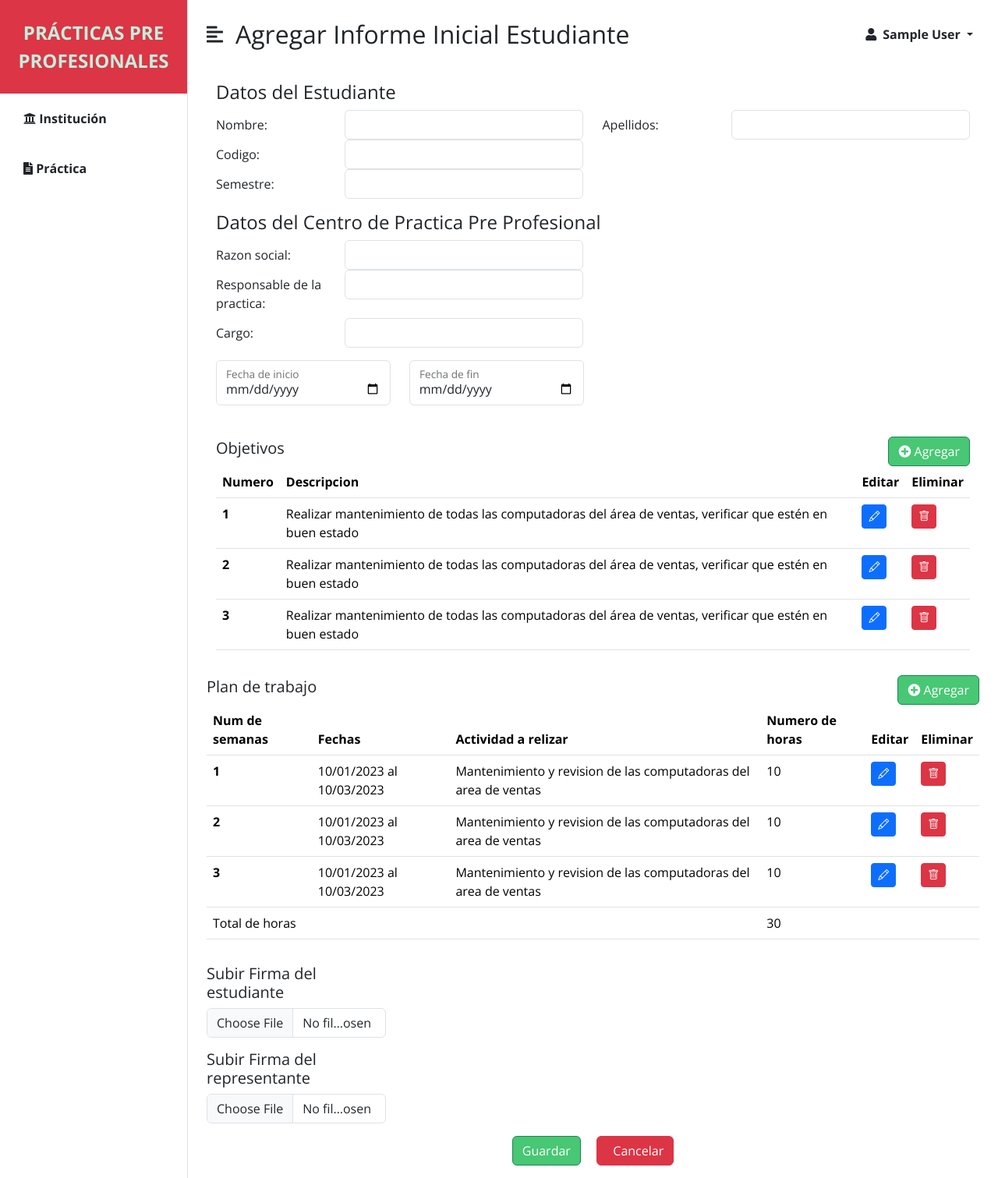
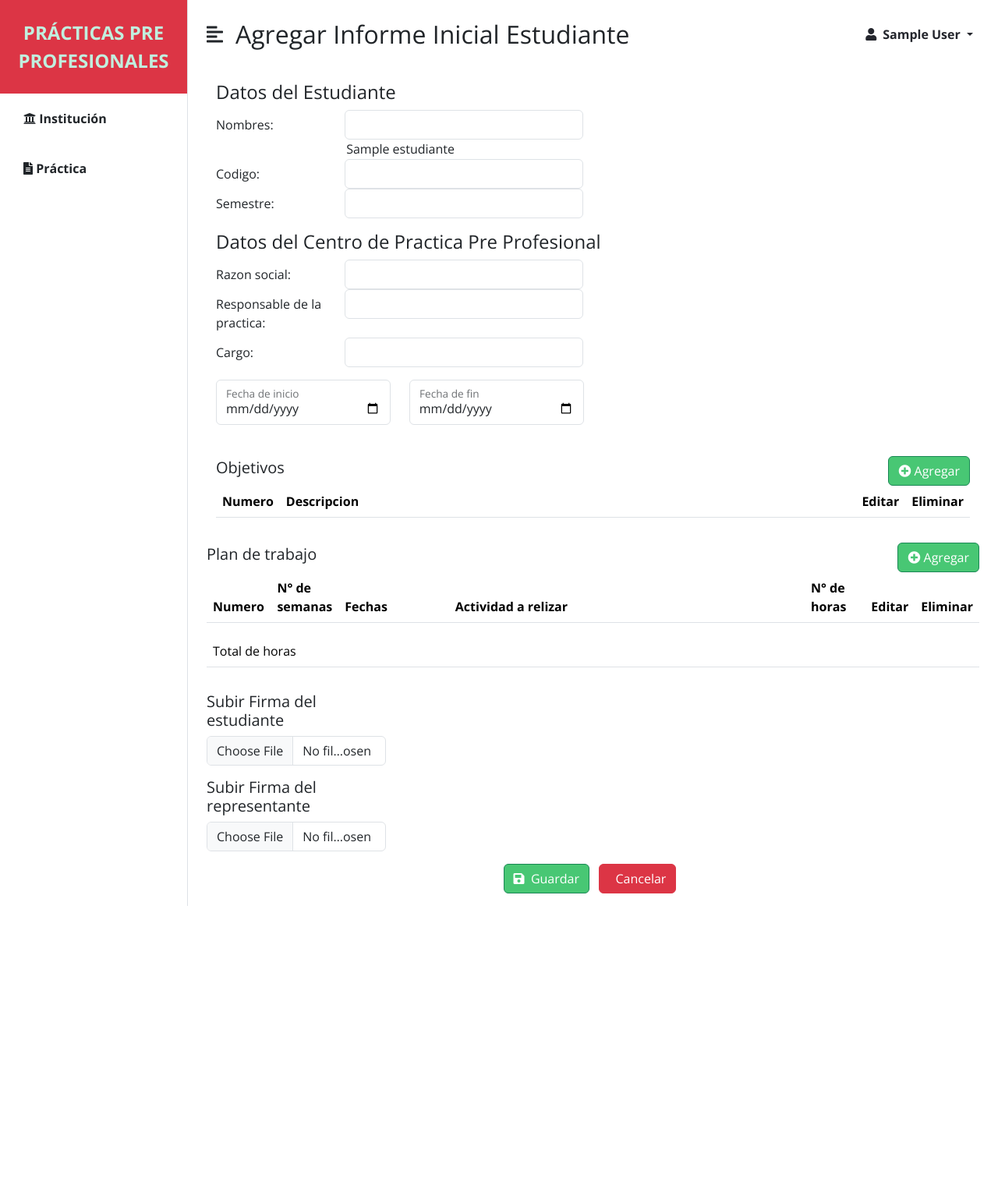
Before and after one commit to AngelAld/proyecto_calidad, a Flask app: template capaPresentacion/informe_inicial_es/templates/frm_agregar_informe_inicial_es.html in a window 1280 px wide. Shown: the whole page at 78% size. After the commit the page ends 1162 px from the top, so only its background shows below. Run offline with Flask 3, Linux system fonts and the light colour scheme; the visitor is signed in with stand-in values (Sample User, id 1); the template is opened without the code that fills it: most values are stand-ins (such as "Sample title", 1, 10 or a date in 2020); lists and menus that the app fills with data are empty; some libraries are stand-ins or nearby versions.

Commit message:
informe inicial es

```diff
--- a/capaPresentacion/informe_inicial_es/templates/mantenimiento_informe_inicial_es.html
+++ b/capaPresentacion/informe_inicial_es/templates/mantenimiento_informe_inicial_es.html
@@ -7,27 +7,29 @@
       <div class="col-12">
         <h4>Datos del Estudiante</h4>
         <form>
+
           <div class="form-group row">
-            <label for="nombre" class="col-sm-2 col-form-label">Nombre:</label>
+            <label for="nombres" class="col-sm-2 col-form-label">Nombres:</label>
             <div class="col-sm-4">
-              <input type="text" class="form-control" id="nombre">
-            </div>
-            <label for="apellidos" class="col-sm-2 col-form-label">Apellidos:</label>
-            <div class="col-sm-4">
-              <input type="text" class="form-control" id="apellidos">
+              <input type="text" class="form-control" id="nombres" readonly>
+              {% for estudiante in estudiante %}
+              <option value="{{ estudiante[0] }}">{{ estudiante[1] }}</option>
+              {% endfor %}
             </div>
           </div>
+
           <div class="form-group row">
             <label for="codigo" class="col-sm-2 col-form-label">Codigo:</label>
             <div class="col-sm-4">
-              <input type="text" class="form-control" id="codigo">
+              <input type="text" class="form-control" id="codigo" readonly>
               </select>
             </div>
           </div>
+
           <div class="form-group row">
             <label for="area" class="col-sm-2 col-form-label">Semestre:</label>
             <div class="col-sm-4">
-              <input type="text" class="form-control" id="semestre">
+              <input type="text" class="form-control" id="semestre" readonly>
               </select>
             </div>
           </div>
@@ -42,19 +44,19 @@
           <div class="form-group row">
             <label for="nombre_empresa" class="col-sm-2 col-form-label">Razon social:</label>
             <div class="col-sm-4">
-              <input type="text" class="form-control" id="razon_social">
+              <input type="text" class="form-control" id="razon_social" readonly>
             </div>
           </div>
           <div class="form-group row">
             <label for="nombre_empresa" class="col-sm-2 col-form-label">Responsable de la practica:</label>
             <div class="col-sm-4">
-              <input type="text" class="form-control" id="responsable_practica">
+              <input type="text" class="form-control" id="responsable_practica" readonly>
             </div>
           </div>
           <div class="form-group row">
             <label for="nombre_empresa" class="col-sm-2 col-form-label">Cargo:</label>
             <div class="col-sm-4">
-              <input type="text" class="form-control" id="cargo">
+              <input type="text" class="form-control" id="cargo" readonly>
             </div>
           </div>
         </form>
@@ -85,111 +87,142 @@
       </div>
   </div>
 
-
   <div class="row mt-3">
     <div class="col-12">
         <div class="d-flex justify-content-between align-items-center">
-            <h5>Objetivos</h5>
+            <h5 class="col-2">Objetivos</h5>
             <div>
-                <a href="#" class="btn btn-success"><i class="fas fa-plus-circle"></i>&nbsp;Agregar</a>
+                <a href="#" class="btn btn-success"><i class="fas fa-plus-circle" id="btnAgregarObjetivo"></i>&nbsp;Agregar</a>
             </div>
         </div>
           <form>
-              <table class="table">
+              <table class="table" id="tablaObjetivos">
                   <thead class="bg-light">
                       <tr>
-                          <th scope="col">Numero</th>
-                          <th scope="col">Descripcion</th>
-                          <th scope="col">Editar</th>
-                          <th scope="col">Eliminar</th>
+                          <th class="col-1">Numero</th>
+                          <th class="col-11">Descripcion</th>
+                          <th class="col-1 text-center">Editar</th>
+                          <th class="col-1 text-center">Eliminar</th>
                       </tr>
                   </thead>
                   <tbody>
-                      <tr>
-                          <th scope="row">1</th>
-                          <td>Realizar mantenimiento de todas las computadoras del área de ventas, verificar que estén en buen estado</td>
-                          <td><button class="btn btn-primary btn-sm"><i class="bi bi-pencil"></i></button></td>
-                          <td><button class="btn btn-danger btn-sm"><i class="bi bi-trash"></i></button></td>
-                      </tr>
-                      <tr>
-                          <th scope="row">2</th>
-                          <td>Realizar mantenimiento de todas las computadoras del área de ventas, verificar que estén en buen estado</td>
-                          <td><button class="btn btn-primary btn-sm"><i class="bi bi-pencil"></i></button></td>
-                          <td><button class="btn btn-danger btn-sm"><i class="bi bi-trash"></i></button></td>
-                      </tr>
-                      <tr>
-                          <th scope="row">3</th>
-                          <td>Realizar mantenimiento de todas las computadoras del área de ventas, verificar que estén en buen estado</td>
-                          <td><button class="btn btn-primary btn-sm"><i class="bi bi-pencil"></i></button></td>
-                          <td><button class="btn btn-danger btn-sm"><i class="bi bi-trash"></i></button></td>
-                      </tr>
+
                   </tbody>
               </table>
           </form>
       </div>
   </div>
 
+  <!--PARA EL BOTON AGREGAR OBJETIVO -->
+  <script>
+    document.getElementById("btnAgregarObjetivo").addEventListener("click", function (event) {
+      event.preventDefault()
 
-        </div>
+      const tablaObjetivos = document.getElementById("tablaObjetivos")
+      const numero = tablaObjetivos.rows.length
+
+      const nuevaFila = tablaObjetivos.insertRow()
+      const celdaNumero = nuevaFila.insertCell(0)
+      const celdaDescripcion = nuevaFila.insertCell(1)
+      const celdaEditar = nuevaFila.insertCell(2)
+      const celdaEliminar = nuevaFila.insertCell(3)
+
+      celdaNumero.textContent = numero;
+      celdaDescripcion.innerHTML = '<input type="text" class="form-control" />'
+      celdaEditar.innerHTML = '<button class="btn btn-primary btn-sm"><i class="bi bi-pencil"></i></button>'
+      celdaEliminar.innerHTML = '<button class="btn btn-danger btn-sm"><i class="bi bi-trash"></i></button>'
+    })
+  </script>
+
+
+  </div>
         <div class="row mt-3">
           <div class="col-12">
               <div class="d-flex justify-content-between align-items-center">
-                  <h5>Plan de trabajo</h5>
+                  <h5 class="col-2">Plan de trabajo</h5>
                   <div>
-                      <a href="#" class="btn btn-success"><i class="fas fa-plus-circle"></i>&nbsp;Agregar</a>
+                      <a href="#" class="btn btn-success"><i class="fas fa-plus-circle" id="btnAgregarPlan"></i>&nbsp;Agregar</a>
                   </div>
               </div>
         <form>
-          <table class="table">
+          <table class="table" id="tablaPlanTrabajo">
             <thead class="bg-light">
               <tr>
-                <th scope="col">Num de semanas</th>
-                <th scope="col">Fechas</th>
-                <th scope="col">Actividad a relizar</th>
-                <th scope="col">Numero de horas</th>
-                <th scope="col">Editar</th>
-                <th scope="col">Eliminar</th>
+                <th class="col-1">Numero</th>
+                <th class="col-1">N° de semanas</th>
+                <th class="col-2">Fechas</th>
+                <th class="col-7">Actividad a relizar</th>
+                <th class="col-1">N° de horas</th>
+                <th class="col-1 text-center">Editar</th>
+                <th class="col-1 text-center">Eliminar</th>
               </tr>
             </thead>
             <tbody>
-              <tr>
-                <th scope="row">1</th>
-                <td>10/01/2023 al 10/03/2023</td>
-                <td>Mantenimiento y revision de las computadoras del area de ventas</td>
-                <td>10</td>
-                <td><button class="btn btn-primary btn-sm"><i class="bi bi-pencil"></i></button></td>
-                <td><button class="btn btn-danger btn-sm"><i class="bi bi-trash"></i></button></td>
-              </tr>
-              <tr>
-                <th scope="row">2</th>
-                <td>10/01/2023 al 10/03/2023</td>
-                <td>Mantenimiento y revision de las computadoras del area de ventas</td>
-                <td>10</td>
-                <td><button class="btn btn-primary btn-sm"><i class="bi bi-pencil"></i></button></td>
-                <td><button class="btn btn-danger btn-sm"><i class="bi bi-trash"></i></button></td>
-              </tr>
-              <tr>
-                <th scope="row">3</th>
-                <td>10/01/2023 al 10/03/2023</td>
-                <td>Mantenimiento y revision de las computadoras del area de ventas</td>
-                <td>10</td>
-                <td><button class="btn btn-primary btn-sm"><i class="bi bi-pencil"></i></button></td>
-                <td><button class="btn btn-danger btn-sm"><i class="bi bi-trash"></i></button></td>
-              </tr>
-              <tr>
-                <td>Total de horas</td>
-                <td></td>
-                <td></td>
-                <td>30</td>
-                <td></td>
-                <td></td>
-              </tr>
+
             </tbody>
           </table>
         </form>
+        <table class="table">
+          <tfoot>
+            <tr id="filaTotalHoras">
+              <td class="col-1">Total de horas</td>
+              <td class="col-1" id="totalHoras"></td>
+            </tr>
+          </tfoot>
+        </table>
       </div>
-    </div>
+  </div>
 
+      <!--PARA EL BOTON AGREGAR PLAN TRABAJO -->
+      <script>
+        document.addEventListener("DOMContentLoaded", function() {
+          const tablaPlanTrabajo = document.getElementById("tablaPlanTrabajo");
+          /*const filaTotalHoras  = document.getElementById("filaTotalHoras ");
+          let totalHoras = 0;*/
+          let numero = 1;
+
+
+          document.getElementById("btnAgregarPlan").addEventListener("click", function (event) {
+            event.preventDefault();
+
+            const nuevaFila = tablaPlanTrabajo.insertRow(-1);
+            const celdaNumero = nuevaFila.insertCell(0);
+            const celdaNumSemanas = nuevaFila.insertCell(1);
+            const celdaFechas = nuevaFila.insertCell(2);
+            const celdaActividades = nuevaFila.insertCell(3);
+            const celdaNumHoras = nuevaFila.insertCell(4)
+            const celdaEditar = nuevaFila.insertCell(5);
+            const celdaEliminar = nuevaFila.insertCell(6);
+
+            celdaNumero.textContent = numero;
+            celdaNumSemanas.innerHTML = `<input type="text" class="form-control" />`;
+            celdaFechas.innerHTML = `<input type="text" class="form-control" />`;
+            celdaActividades.innerHTML = `<input type="text" class="form-control" />`;
+            celdaNumHoras.innerHTML = `<input type="text" class="form-control" />`;
+            celdaEditar.innerHTML = `<button class="btn btn-primary btn-sm"><i class="bi bi-pencil"></i></button>`;
+            celdaEliminar.innerHTML = `<button class="btn btn-danger btn-sm"><i class="bi bi-trash"></i></button>`;
+
+            numero++;
+            /*actualizarTotalHoras()*/
+          });
+          /*function actualizarTotalHoras() {
+            totalHoras = 0;
+            const filas = tablaPlanTrabajo.getElementsByTagName("tbody")[0].getElementsByTagName("tr");
+
+            for (let i = 0; i < filas.length; i++) {
+              const fila = filas[i];
+              const celdaNumHoras = fila.getElementsByTagName("td")[4];
+              const inputNumHoras = celdaNumHoras.getElementsByTagName("input")[0];
+              const numHoras = parseFloat(inputNumHoras.value);
+
+              if (!isNaN(numHoras)) {
+                totalHoras += numHoras;
+              }
+            }
+            filaTotalHoras.querySelector("#totalHoras").textContent = totalHoras.toFixed(2);
+          }*/
+        });
+      </script>
 
     <div class="row mt-3">
       <div class="col-md-3">
@@ -204,10 +237,9 @@
       </div>
   </div>
 
-
     <div class="row mt-3">
       <div class="col-12 text-center">
-        <button class="btn btn-success mx-2">Guardar</button>
+        <button type="submit" class="btn btn-success"><i class="fas fa-save"></i>&nbsp;&nbsp;Guardar</button>
         <a href="{{url_for('informe_inicial_es.informe_inicial_es')}}" class="btn btn-danger mx-2"><i></i></i>&nbsp;&nbsp;Cancelar</a>
       </div>
     </div>
```
Also changed, not shown: capaNegocio/controlador_informe_inicial_es.py (+78 -0 lines), capaPresentacion/informe_inicial_es/informe_inicial_es.py (+9 -2 lines), extras/informe_inicial_es.sql (+93 -1 lines).
